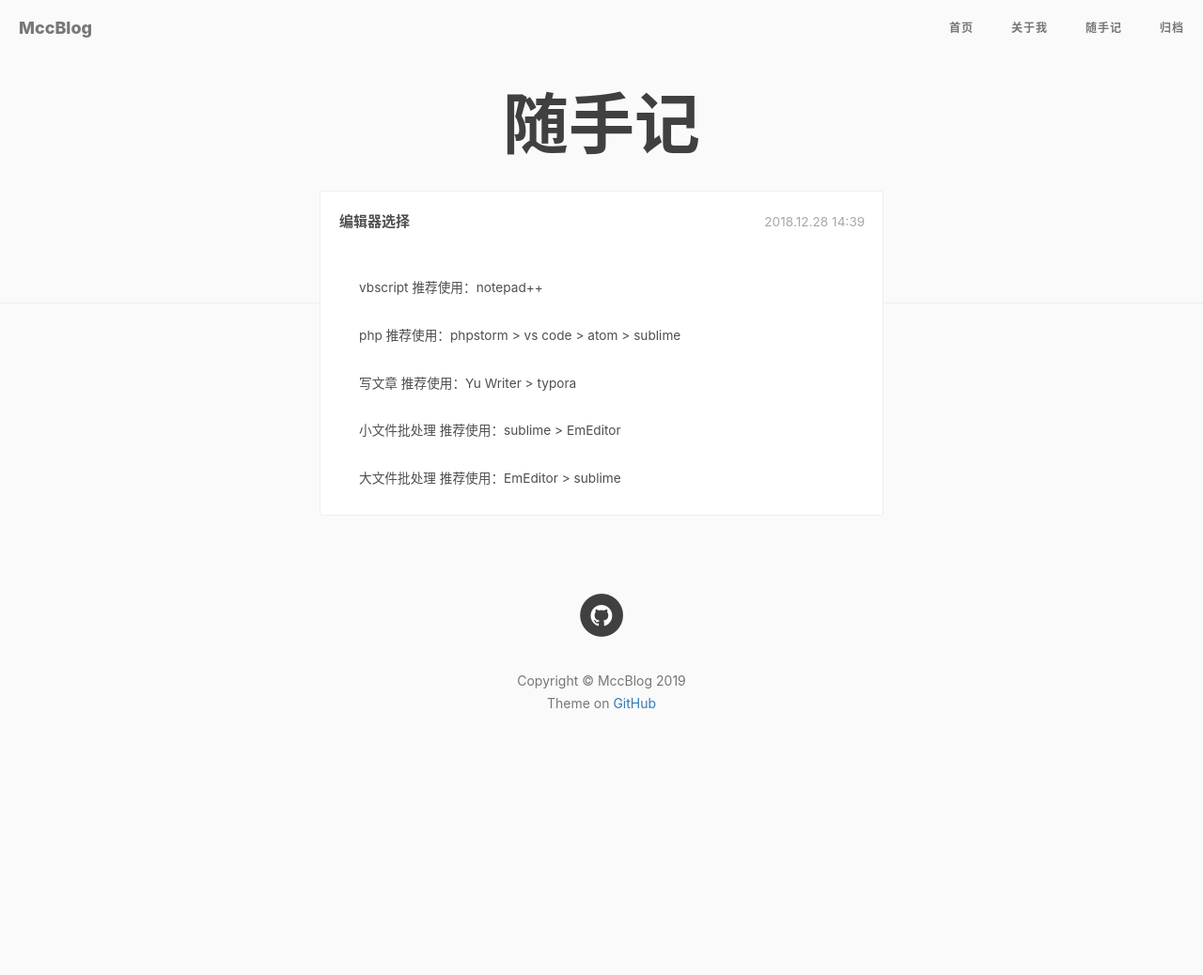
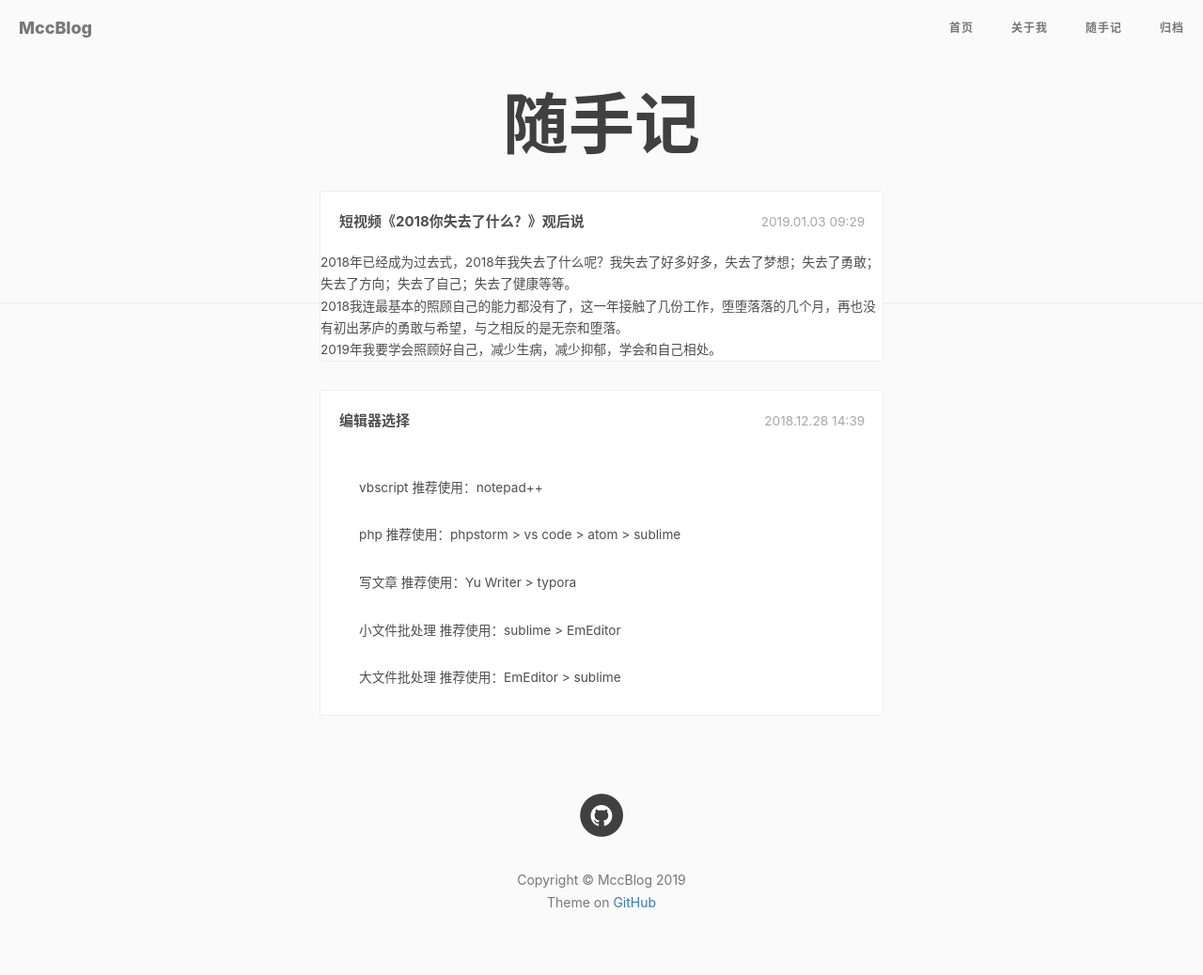
Before and after one commit to mengchenchen/mengchenchen.github.io, a Jekyll site: the page built from sketch/index.html, in a window 1280 px wide. Shown: the whole page at 94% size. Built offline with Jekyll 4.4.1, drawn with Linux system fonts in a browser that asks for light colours; nearby versions of some CDN libraries; comment, search, counter and statistics services are not loaded; before the commit the page ends 900 px from its top, so only the background shows below that.

Commit message:
Update index.html

```diff
--- a/sketch/index.html
+++ b/sketch/index.html
@@ -12,6 +12,15 @@ layout: default
 	</header>
 	<div class="main">
 		<ul class="cbp_tmtimeline">
+			<li>
+				<div class="cbp_tmlabel">
+					<h2 id="boxoffice">短视频《2018你失去了什么？》观后说</h2>
+					<time>2019.01.03 09:29</time>
+					2018年已经成为过去式，2018年我失去了什么呢？我失去了好多好多，失去了梦想；失去了勇敢；失去了方向；失去了自己；失去了健康等等。<br>
+					2018我连最基本的照顾自己的能力都没有了，这一年接触了几份工作，堕堕落落的几个月，再也没有初出茅庐的勇敢与希望，与之相反的是无奈和堕落。<br>
+					2019年我要学会照顾好自己，减少生病，减少抑郁，学会和自己相处。
+				</div>
+			</li>
 			<li>
 				<div class="cbp_tmlabel">
 					<h2 id="boxoffice">编辑器选择</h2>
```
